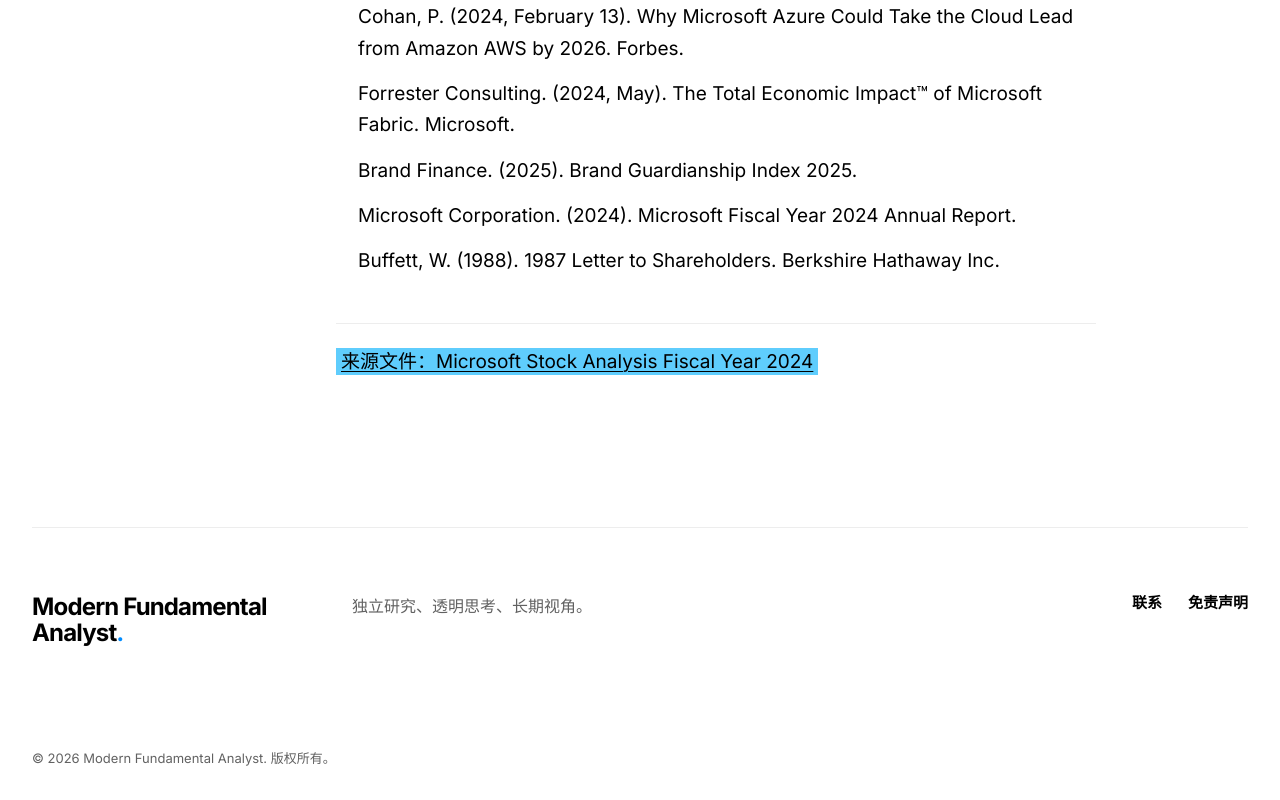
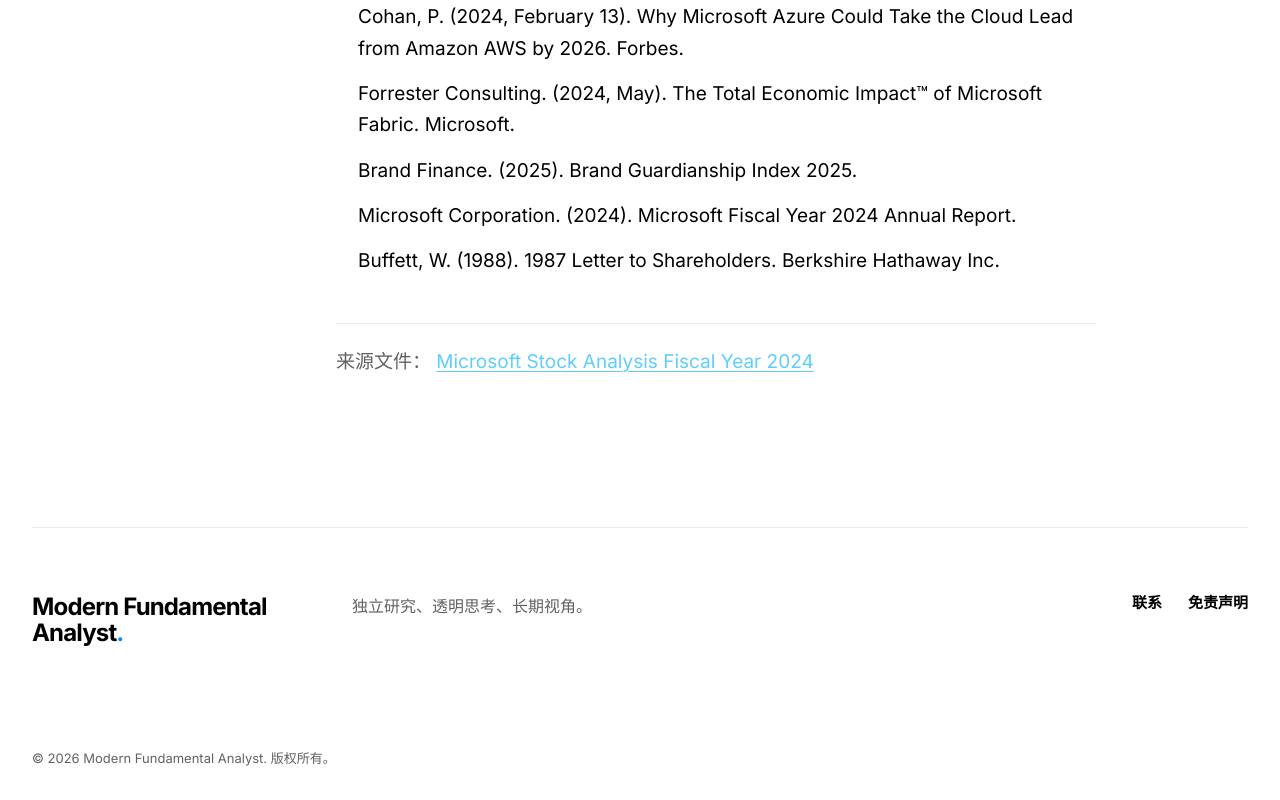
Before and after one commit to Tianyi0510/modern-fundamental-analyst, a Next.js app: page /zh-cn/memos/microsoft-stock-analysis-fy2024 in a window 1280 px wide. Shown: the part 5423-6223 px from the top of the page. Built offline with nearby package versions, Linux system fonts and the light colour scheme.

Commit message:
Use light-blue text for source links (#36)

```diff
--- a/app/globals.css
+++ b/app/globals.css
@@ -253,8 +253,8 @@ a { color: inherit; text-decoration: none; }
 .source-note p + p { margin-top: 12px; }
 .source-note p:first-child { color: var(--black); }
 .source-note p:first-child > span { font-weight: var(--weight-bold); }
-.source-link { display: inline; padding: 2px 5px; color: var(--black); background: var(--light-blue); text-decoration: underline; text-decoration-thickness: 1px; text-underline-offset: 3px; transition: background-color .2s ease; }
-.source-link:hover { background: color-mix(in srgb, var(--light-blue) 72%, var(--white)); }
+.source-link { color: var(--light-blue); text-decoration: underline; text-decoration-thickness: 1px; text-underline-offset: 3px; transition: color .2s ease; }
+.source-link:hover { color: var(--medium-blue); }
 .source-link:focus-visible { outline: 2px solid var(--dark-blue); outline-offset: 3px; }
 .performance-summary { display: grid; grid-template-columns: 1.3fr 1fr 1fr; gap: 1px; margin-top: 80px; background: var(--black); border: 1px solid var(--black); }
 .performance-summary > div { min-height: 310px; padding: 30px; display: flex; flex-direction: column; background: var(--white); }
--- a/components/memo-article-content.tsx
+++ b/components/memo-article-content.tsx
@@ -1,6 +1,10 @@
 import type { MemoContent } from "@/data/memo-content";
 
 export function MemoArticleContent({ content }: { content: MemoContent }) {
+  const sourceLabelMatch = content.sourceLabel.match(/^(.+?[:：])\s*(.+)$/);
+  const sourcePrefix = sourceLabelMatch?.[1] ?? "";
+  const sourceDocument = sourceLabelMatch?.[2] ?? content.sourceLabel;
+
   return (
     <div className="article-body">
       {content.sections.map((section) => (
@@ -18,7 +22,7 @@ export function MemoArticleContent({ content }: { content: MemoContent }) {
       <section className="memo-references">
         <h2>{content.referencesTitle}</h2>
         <ol>{content.references.map((reference) => <li key={reference}>{reference}</li>)}</ol>
-        <p className="article-source-note"><a className="source-link" href={content.sourceUrl} target="_blank" rel="noreferrer">{content.sourceLabel}</a></p>
+        <p className="article-source-note">{sourcePrefix && <>{sourcePrefix} </>}<a className="source-link" href={content.sourceUrl} target="_blank" rel="noreferrer">{sourceDocument}</a></p>
       </section>
     </div>
   );
```
